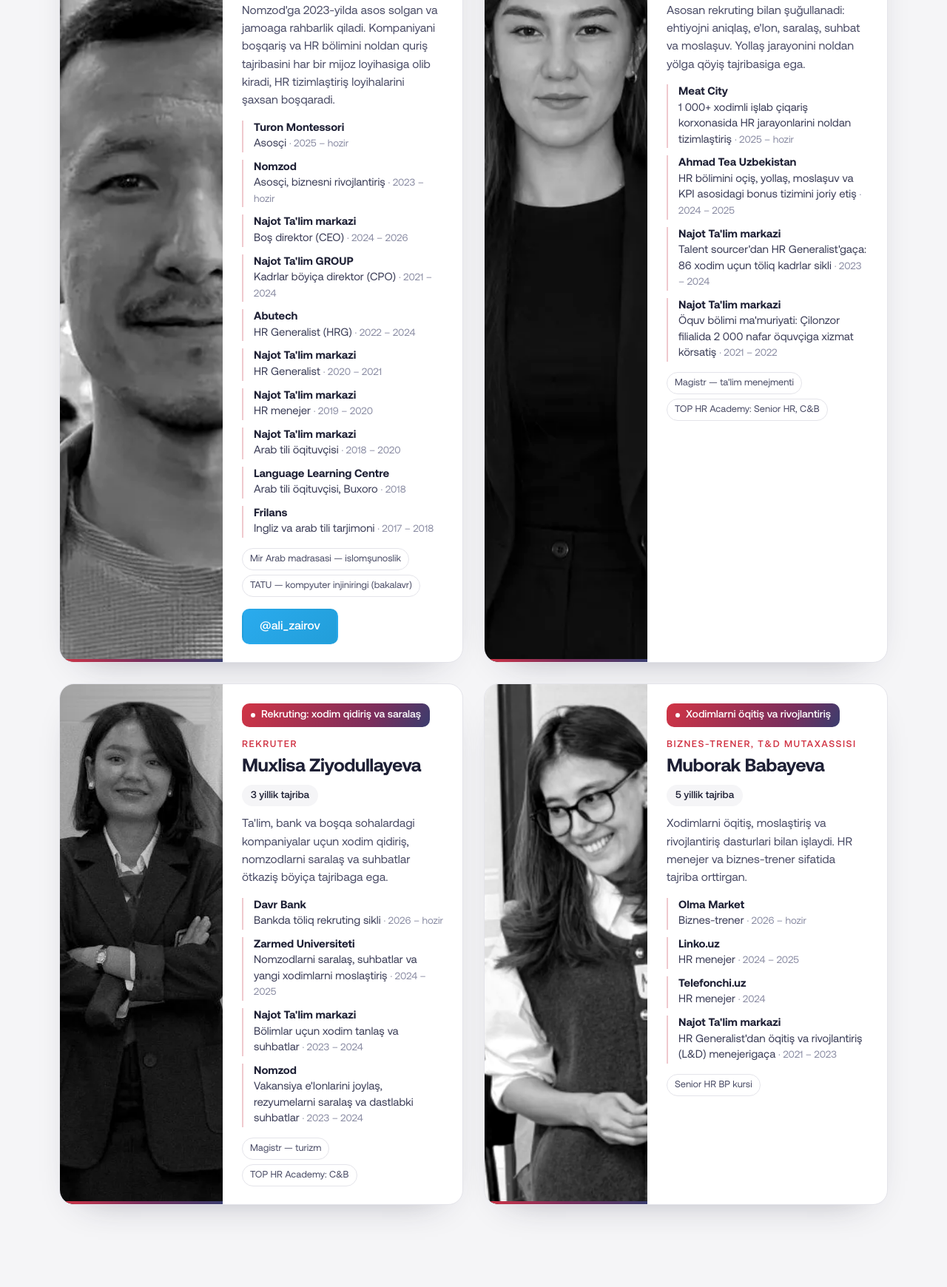
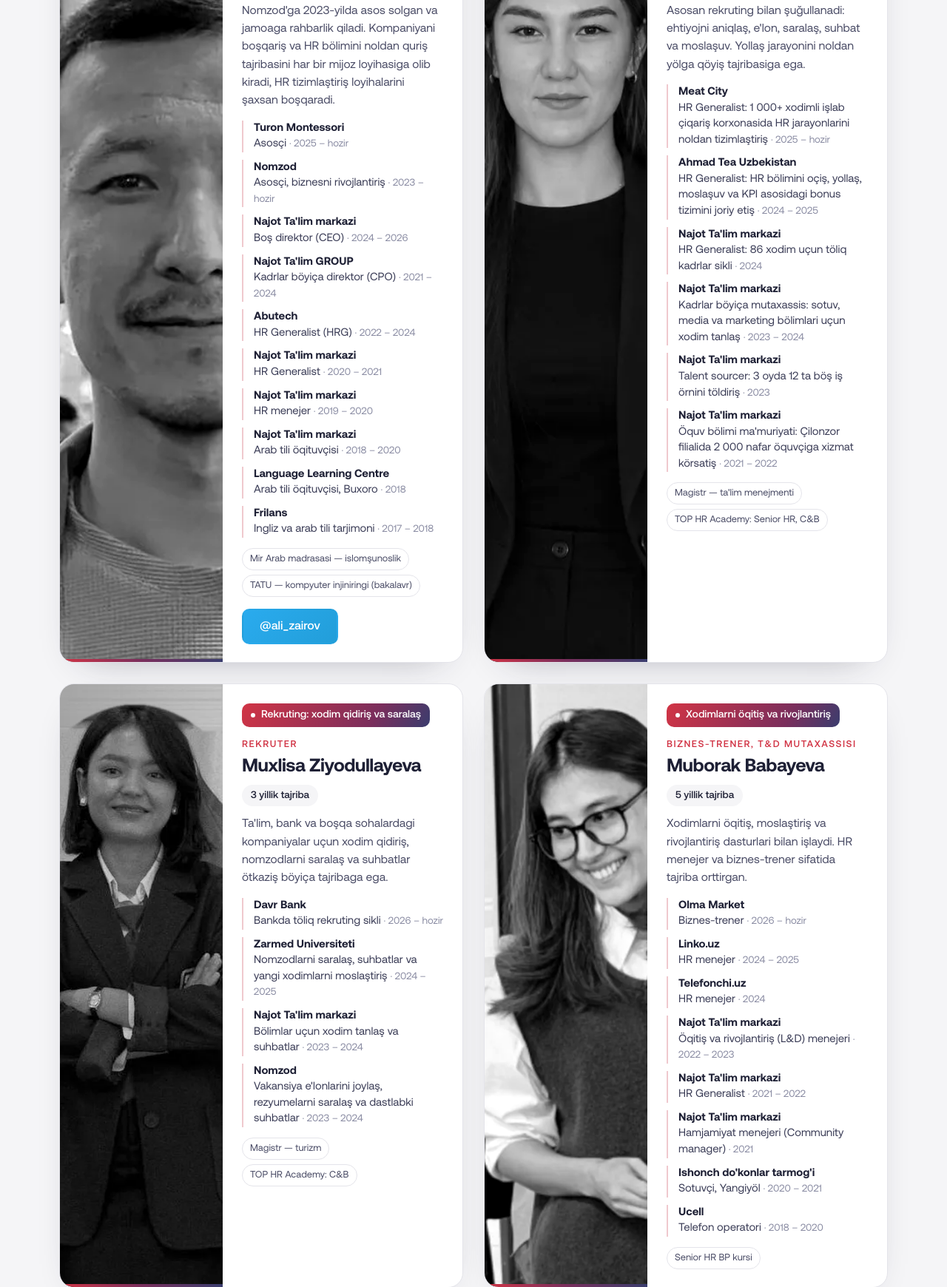
Before and after one commit to alizairov/nomzod-test, a plain HTML site: page site/index.html in a window 1280 px wide. Shown: the part 4162-5902 px from the top of the page at 74% size. Drawn offline with Linux system fonts and the light colour scheme.

Commit message:
Jamoa: barcha xodimlarning to'liq tajribasi
Co-Authored-By: Claude Opus 5.5 <noreply@anthropic.com>
Claude-Session: https://claude.ai/code/session_01Rtc6UA9EmHm2q8zhMxn6CZ

```diff
--- a/site/index.html
+++ b/site/index.html
@@ -197,9 +197,11 @@
           <span class="member__exp">4 yillik HR tajribasi</span>
           <p class="member__bio">Asosan rekruting bilan shug'ullanadi: ehtiyojni aniqlash, e'lon, saralash, suhbat va moslashuv. Yollash jarayonini noldan yo'lga qo'yish tajribasiga ega.</p>
           <ul class="member__list">
-            <li><b data-noconv>Meat City</b> 1 000+ xodimli ishlab chiqarish korxonasida HR jarayonlarini noldan tizimlashtirish <span>· 2025 – hozir</span></li>
-            <li><b data-noconv>Ahmad Tea Uzbekistan</b> HR bo'limini ochish, yollash, moslashuv va KPI asosidagi bonus tizimini joriy etish <span>· 2024 – 2025</span></li>
-            <li><b data-noconv>Najot Ta'lim markazi</b> Talent sourcer'dan HR Generalist'gacha: 86 xodim uchun to'liq kadrlar sikli <span>· 2023 – 2024</span></li>
+            <li><b data-noconv>Meat City</b> HR Generalist: 1 000+ xodimli ishlab chiqarish korxonasida HR jarayonlarini noldan tizimlashtirish <span>· 2025 – hozir</span></li>
+            <li><b data-noconv>Ahmad Tea Uzbekistan</b> HR Generalist: HR bo'limini ochish, yollash, moslashuv va KPI asosidagi bonus tizimini joriy etish <span>· 2024 – 2025</span></li>
+            <li><b data-noconv>Najot Ta'lim markazi</b> HR Generalist: 86 xodim uchun to'liq kadrlar sikli <span>· 2024</span></li>
+            <li><b data-noconv>Najot Ta'lim markazi</b> Kadrlar bo'yicha mutaxassis: sotuv, media va marketing bo'limlari uchun xodim tanlash <span>· 2023 – 2024</span></li>
+            <li><b data-noconv>Najot Ta'lim markazi</b> Talent sourcer: 3 oyda 12 ta bo'sh ish o'rnini to'ldirish <span>· 2023</span></li>
             <li><b data-noconv>Najot Ta'lim markazi</b> O'quv bo'limi ma'muriyati: Chilonzor filialida 2 000 nafar o'quvchiga xizmat ko'rsatish <span>· 2021 – 2022</span></li>
           </ul>
           <ul class="member__tags">
@@ -240,7 +242,11 @@
             <li><b data-noconv>Olma Market</b> Biznes-trener <span>· 2026 – hozir</span></li>
             <li><b data-noconv>Linko.uz</b> HR menejer <span>· 2024 – 2025</span></li>
             <li><b data-noconv>Telefonchi.uz</b> HR menejer <span>· 2024</span></li>
-            <li><b data-noconv>Najot Ta'lim markazi</b> HR Generalist'dan o'qitish va rivojlantirish (L&amp;D) menejerigacha <span>· 2021 – 2023</span></li>
+            <li><b data-noconv>Najot Ta'lim markazi</b> O'qitish va rivojlantirish (L&amp;D) menejeri <span>· 2022 – 2023</span></li>
+            <li><b data-noconv>Najot Ta'lim markazi</b> HR Generalist <span>· 2021 – 2022</span></li>
+            <li><b data-noconv>Najot Ta'lim markazi</b> Hamjamiyat menejeri (Community manager) <span>· 2021</span></li>
+            <li><b data-noconv>Ishonch do'konlar tarmog'i</b> Sotuvchi, Yangiyo'l <span>· 2020 – 2021</span></li>
+            <li><b data-noconv>Ucell</b> Telefon operatori <span>· 2018 – 2020</span></li>
           </ul>
           <ul class="member__tags">
             <li>Senior HR BP kursi</li>
```
